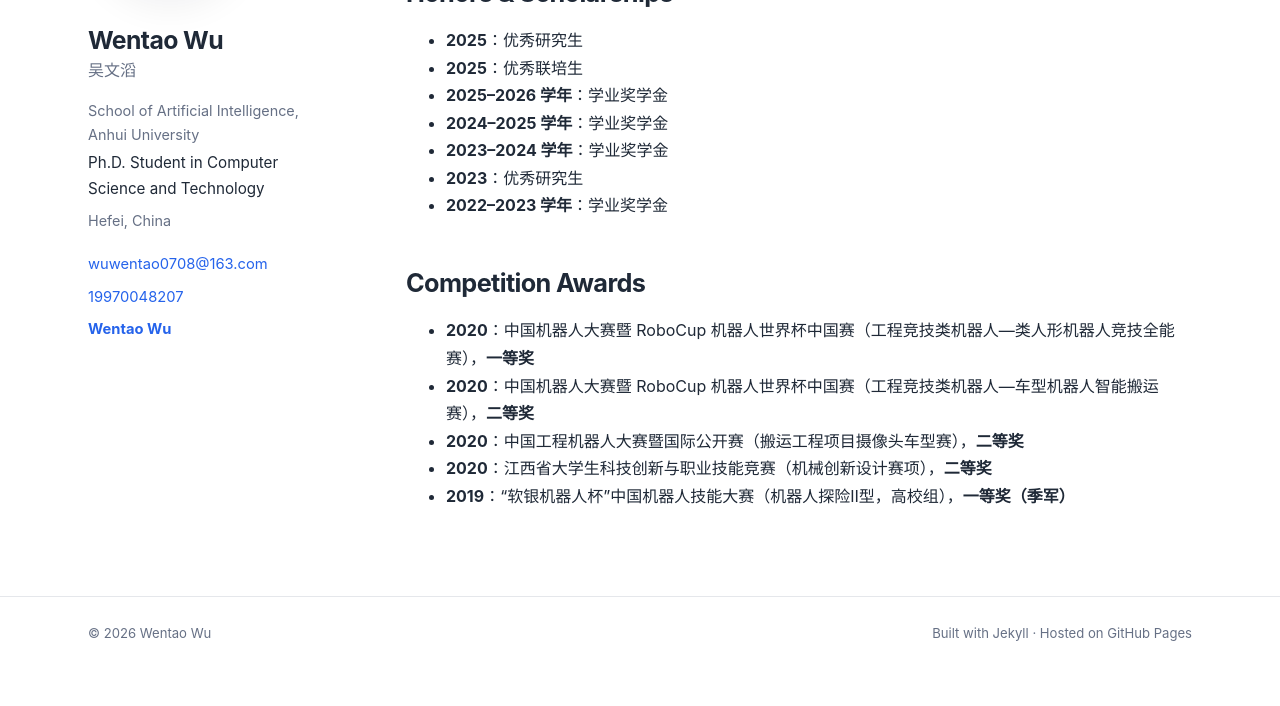
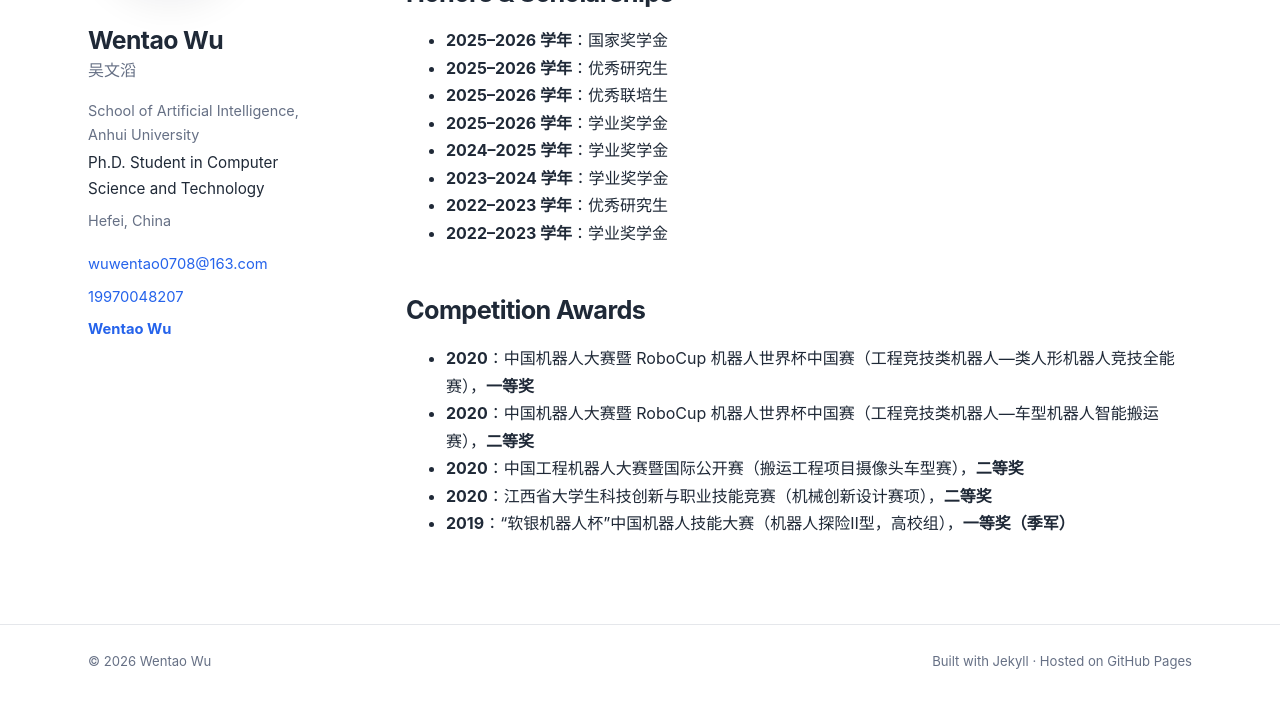
Before and after one commit to Vehicle-AHU/Vehicle-AHU.github.io, a Jekyll site: the page built from _pages/awards.md, in a window 1280 px wide and 1001 px high, cut to the strip 295-1001 px from the top of the window. Built offline with Jekyll 4.4.1, drawn with Linux system fonts in a browser that asks for light colours.

Commit message:
Update awards.md

```diff
--- a/_pages/awards.md
+++ b/_pages/awards.md
@@ -6,12 +6,13 @@ subtitle: "Selected honors and awards."
 
 ## Honors & Scholarships
 
-- **2025**：优秀研究生
-- **2025**：优秀联培生
+- **2025–2026 学年**：国家奖学金
+- **2025–2026 学年**：优秀研究生
+- **2025–2026 学年**：优秀联培生
 - **2025–2026 学年**：学业奖学金
 - **2024–2025 学年**：学业奖学金
 - **2023–2024 学年**：学业奖学金
-- **2023**：优秀研究生
+- **2022–2023 学年**：优秀研究生
 - **2022–2023 学年**：学业奖学金
 
 ## Competition Awards
```
